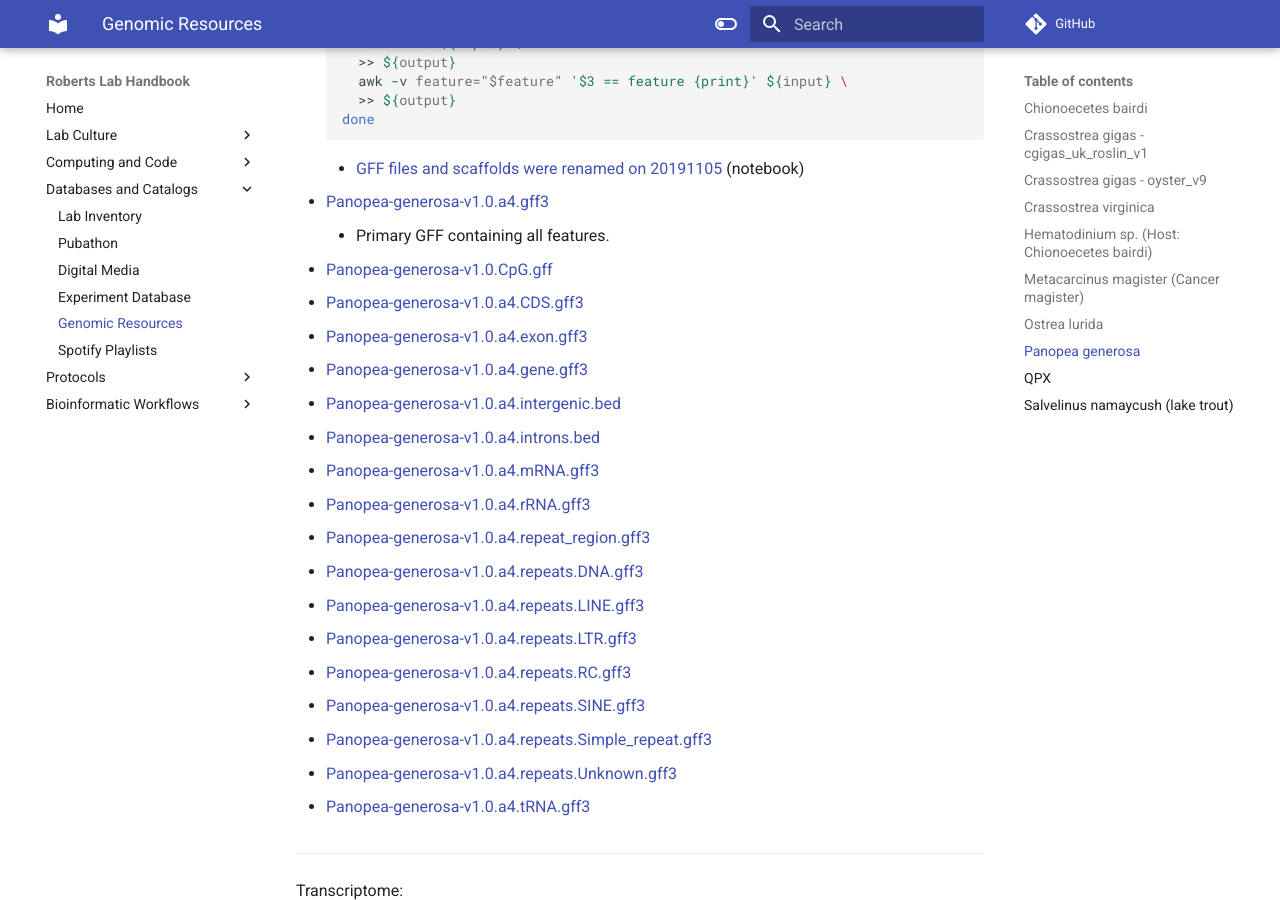
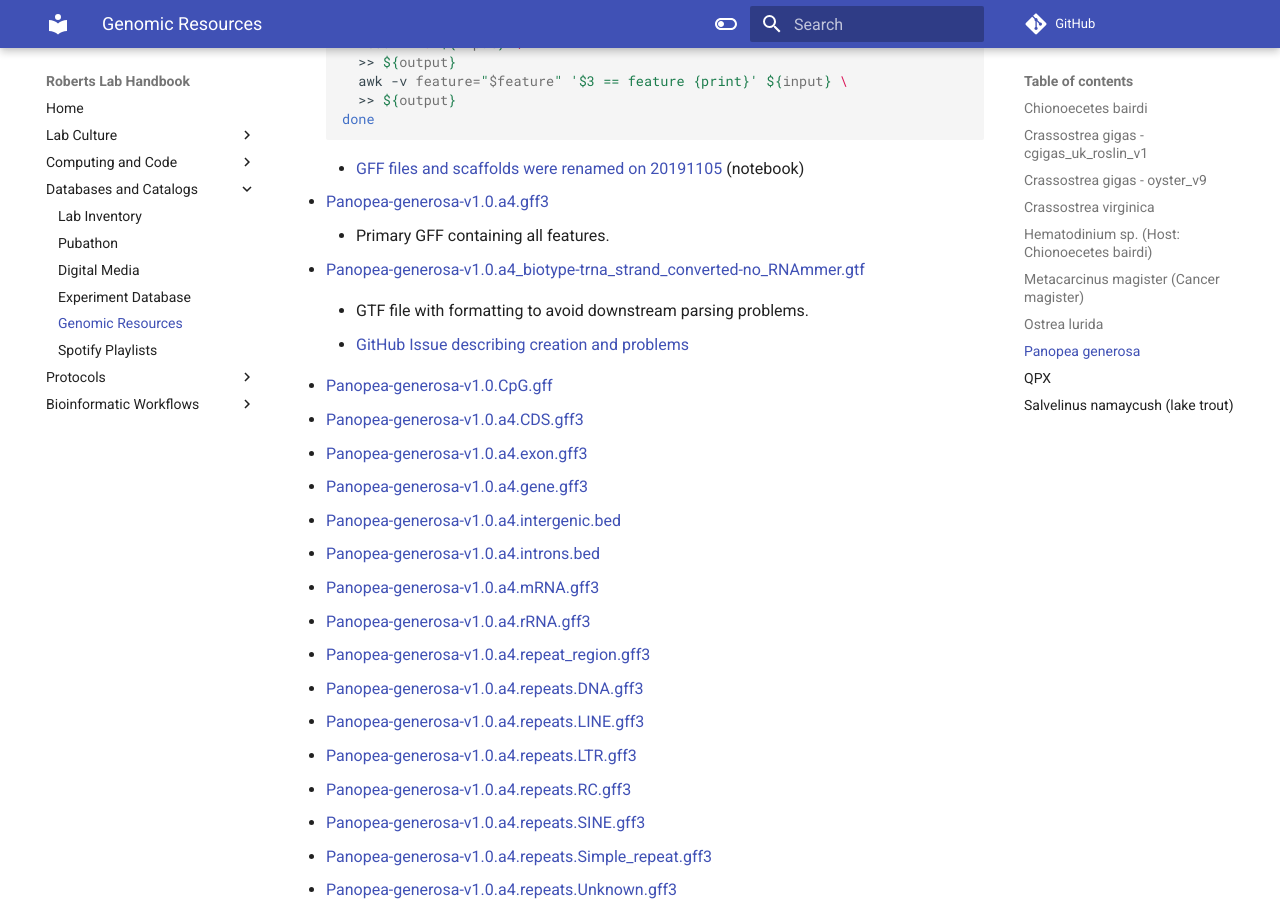
Before and after one commit to RobertsLab/resources, an MkDocs documentation site: the page built from docs/Genomic-Resources.md, in a window 1280 px wide and 900 px high, scrolled down 14891 px. Built offline with MkDocs 1.6.1 and Material for MkDocs 9.7.7, drawn with Linux system fonts in a browser that asks for light colours; comment, search, counter and statistics services are not loaded.

Commit message:
add pgen gtf

```diff
--- a/docs/Genomic-Resources.md
+++ b/docs/Genomic-Resources.md
@@ -677,6 +677,12 @@ Genome Feature Tracks:
 
     - Primary GFF containing all features.
 
+  - [Panopea-generosa-v1.0.a4_biotype-trna_strand_converted-no_RNAmmer.gtf](https://gannet.fish.washington.edu/Atumefaciens/20220323-pgen-nextflow_rnaseq-tissues/genome/Panopea-generosa-v1.0.a4_biotype-trna_strand_converted-no_RNAmmer.gtf)
+
+    - GTF file with formatting to avoid downstream parsing problems.
+
+    - [GitHub Issue describing creation and problems](https://github.com/RobertsLab/resources/issues/1411)
+
   - [Panopea-generosa-v1.0.CpG.gff](https://gannet.fish.washington.edu/Atumefaciens/20191105_swoose_pgen_v074_renaming/Panopea-generosa-v1.0.CpG.gff)
 
   - [Panopea-generosa-v1.0.a4.CDS.gff3](https://gannet.fish.washington.edu/Atumefaciens/20191105_swoose_pgen_v074_renaming/Panopea-generosa-v1.0.a4.CDS.gff3)
```
